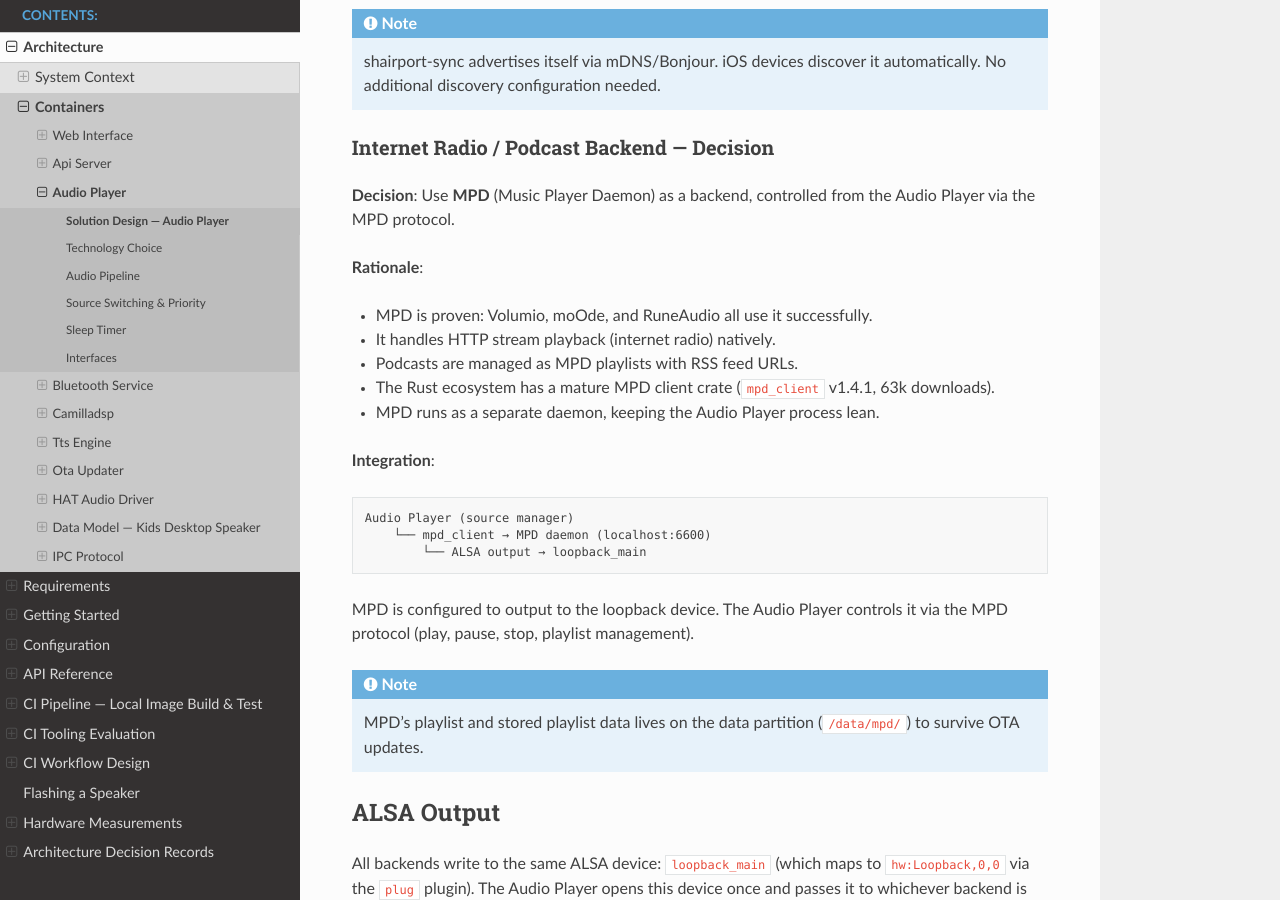
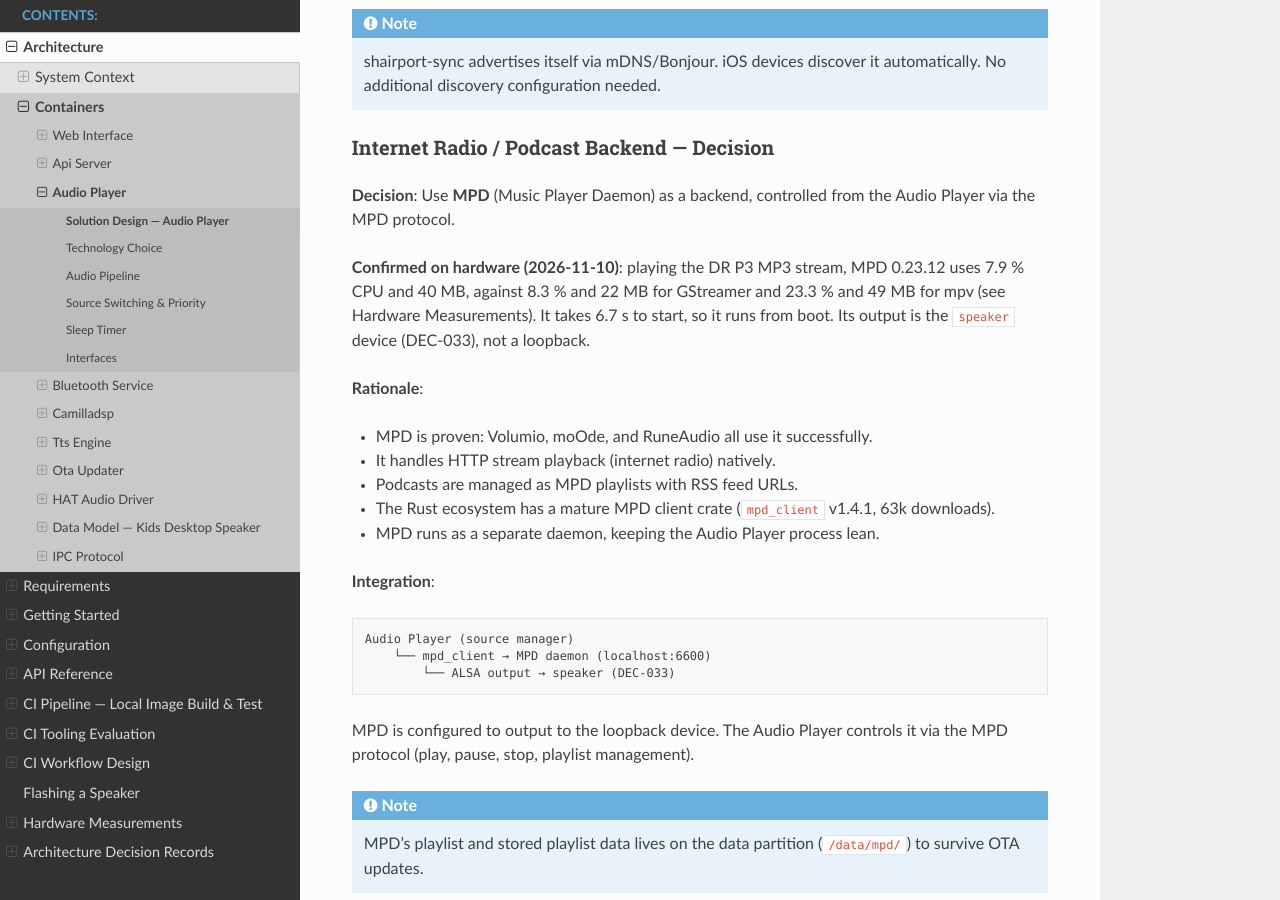
Before and after one commit to LydByDissing/kids-desktop-speaker, a Sphinx documentation site: the page built from docs/source/architecture/audio-player/solution-design.rst, in a window 1280 px wide and 900 px high, scrolled down 3138 px. Built offline with Sphinx 7.4.7 and the Read the Docs theme 3.1.0, drawn with Linux system fonts in a browser that asks for light colours.

Commit message:
docs: confirm MPD for radio by measurement and settle the 2-channel DSP (KDS-u47, KDS-c7c)
MPD 0.23.12 plays the DR P3 stream on the Pi Zero W at 7.9% CPU and 40 MB
(GStreamer 8.3%/22 MB, mpv 23.3%/49 MB), confirming DEC_005. It outputs to
the speaker device. CamillaDSP integration (2 channels, DEC-033) and MPD
integration are filed as follow-ups.

Co-Authored-By: Claude Opus 5.5 <noreply@anthropic.com>

```diff
--- a/docs/source/architecture/audio-player/solution-design.rst
+++ b/docs/source/architecture/audio-player/solution-design.rst
@@ -224,6 +224,12 @@ Internet Radio / Podcast Backend — Decision
 **Decision**: Use **MPD** (Music Player Daemon) as a backend, controlled
 from the Audio Player via the MPD protocol.
 
+**Confirmed on hardware (2026-11-10)**: playing the DR P3 MP3 stream, MPD
+0.23.12 uses 7.9 % CPU and 40 MB, against 8.3 % and 22 MB for GStreamer and
+23.3 % and 49 MB for mpv (see Hardware Measurements). It takes 6.7 s to start,
+so it runs from boot. Its output is the ``speaker`` device (DEC-033), not a
+loopback.
+
 **Rationale**:
 
 - MPD is proven: Volumio, moOde, and RuneAudio all use it successfully.
@@ -239,7 +245,7 @@ from the Audio Player via the MPD protocol.
 
    Audio Player (source manager)
        └── mpd_client → MPD daemon (localhost:6600)
-           └── ALSA output → loopback_main
+           └── ALSA output → speaker (DEC-033)
 
 MPD is configured to output to the loopback device. The Audio Player controls
 it via the MPD protocol (play, pause, stop, playlist management).
```
Also changed, not shown: docs/source/development/hardware-measurements.rst (+6 -1 lines).
